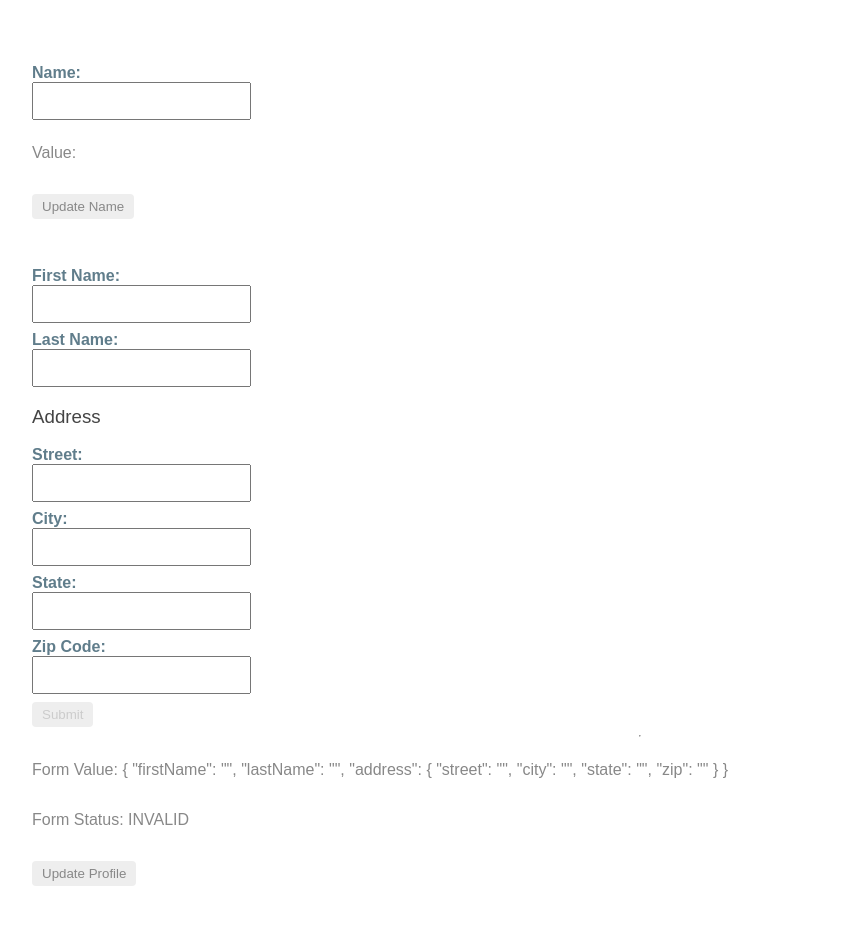
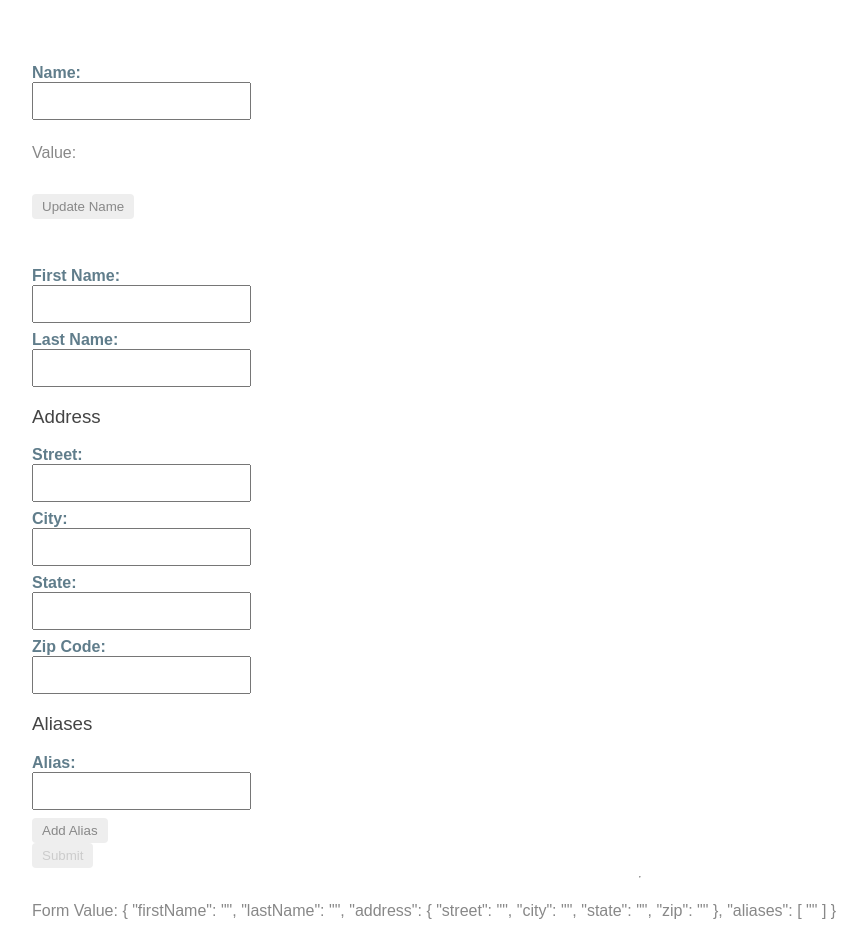
Before and after one commit to rajeshduggal/angular-reactive-forms, an Angular app: page / in a window 1280 px wide. Shown: the top 952 px of the page, without its empty margins (0-867 px from the left). Built offline with nearby package versions, Linux system fonts and the light colour scheme.

Commit message:
Add "alias" form fields in a FormArray

```diff
--- a/src/app/profile-editor/profile-editor.component.html
+++ b/src/app/profile-editor/profile-editor.component.html
@@ -32,6 +32,20 @@
       <input type="text" formControlName="zip">
     </label>
   </div>
+
+  <div formArrayName="aliases">
+    <h3>Aliases</h3>
+
+    <div *ngFor="let address of aliases.controls; let i=index">
+      <!-- The repeated alias template -->
+      <label>
+        Alias:
+        <input type="text" [formControlName]="i">
+      </label>
+    </div>
+    <button (click)="addAlias()">Add Alias</button>
+  </div>
+
   <button type="submit" [disabled]="!profileForm.valid">Submit</button>
 </form>
 
--- a/src/app/profile-editor/profile-editor.component.ts
+++ b/src/app/profile-editor/profile-editor.component.ts
@@ -1,6 +1,7 @@
 import { Component, OnInit } from '@angular/core';
 import { FormBuilder } from '@angular/forms';
 import { Validators } from '@angular/forms';
+import { FormArray } from '@angular/forms';
 
 @Component({
   selector: 'app-profile-editor',
@@ -16,8 +17,15 @@
       city: [''],
       state: [''],
       zip: ['']
-    })
+    }),
+    aliases: this.fb.array([
+      this.fb.control('')
+    ])
   });
+
+  get aliases() {
+    return this.profileForm.get('aliases') as FormArray;
+  }
 
   constructor(private fb: FormBuilder) { }
 
@@ -33,6 +41,10 @@
     });
   }
 
+  addAlias() {
+    this.aliases.push(this.fb.control(''));
+  }
+
   onSubmit() {
     // TODO: Use EventEmitter with form value
     console.warn(this.profileForm.value);
```
